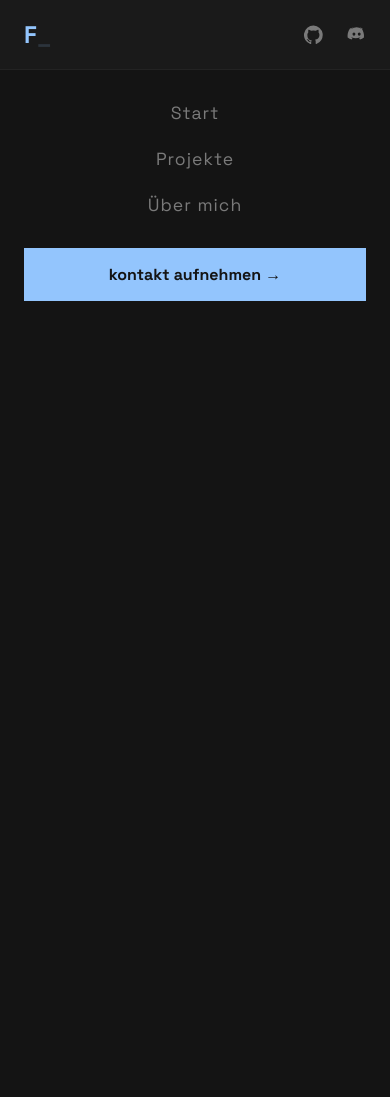
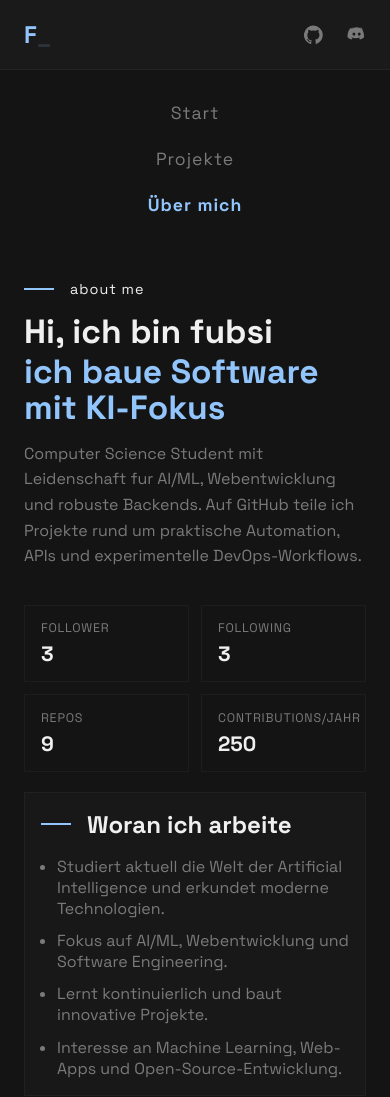
Before and after one commit to fubsi/fubsi-site, a Vue app in the folder frontend/: page /about in a window 390 px wide. Shown: the top 1097 px of the page. Before the commit the page ends 914 px from the top, so only its background shows below. Built offline with nearby package versions, Linux system fonts and the light colour scheme.

Commit message:
feat: add AboutView component and corresponding styles, update routing and navigation

```diff
--- /dev/null
+++ b/frontend/src/assets/about.css
@@ -0,0 +1,154 @@
+.about-page {
+  display: flex;
+  flex-direction: column;
+  gap: 1.25rem;
+  padding: 2rem 1.5rem;
+}
+
+.about-page .about-hero {
+  max-width: 72ch;
+}
+
+.about-page .tagline {
+  display: flex;
+  align-items: center;
+  gap: 1rem;
+  color: var(--text-white);
+  font-size: 0.9rem;
+  margin-bottom: 1rem;
+  letter-spacing: 1px;
+}
+
+.about-page .hero-title {
+  margin: 0;
+  display: flex;
+  flex-direction: column;
+  gap: 0.15em;
+  line-height: 1.05;
+  font-size: clamp(2.1rem, 6.4vw, 4.6rem);
+}
+
+.about-page .hero-copy {
+  color: var(--text-muted);
+  margin-top: 1rem;
+  font-size: 1rem;
+  line-height: 1.6;
+}
+
+.about-page .stats-grid {
+  display: grid;
+  grid-template-columns: repeat(2, minmax(0, 1fr));
+  gap: 0.75rem;
+}
+
+.about-page .stat-card {
+  border: 1px solid var(--grid-line);
+  background: color-mix(in srgb, var(--bg-sidebar) 0);
+  padding: 0.9rem 1rem;
+  box-sizing: border-box;
+}
+
+.about-page .stat-label {
+  display: block;
+  color: var(--text-muted);
+  font-size: 0.78rem;
+  letter-spacing: 0.06em;
+  text-transform: uppercase;
+  margin-bottom: 0.3rem;
+}
+
+.about-page .stat-card strong {
+  font-size: 1.3rem;
+  color: var(--text-white);
+}
+
+.about-page .about-grid {
+  display: grid;
+  grid-template-columns: 1fr;
+  gap: 1rem;
+}
+
+.about-page .panel {
+  border: 1px solid var(--grid-line);
+  background: color-mix(in srgb, var(--bg-sidebar) 94%, black 6%);
+  padding: 1rem;
+  box-sizing: border-box;
+}
+
+.about-page .point-list {
+  margin: 1rem 0 0;
+  padding-left: 1rem;
+  color: var(--text-muted);
+  display: grid;
+  gap: 0.7rem;
+}
+
+.about-page .link-list {
+  margin-top: 1rem;
+  display: flex;
+  flex-wrap: wrap;
+  gap: 0.7rem;
+}
+
+.about-page .link-list a,
+.about-page .project-item a {
+  color: var(--accent);
+  text-decoration: none;
+  border: 1px solid var(--accent);
+  padding: 0.4rem 0.65rem;
+  font-size: 0.84rem;
+  transition: background-color 0.2s ease, color 0.2s ease;
+}
+
+.about-page .link-list a:hover,
+.about-page .project-item a:hover {
+  background-color: var(--accent);
+  color: var(--bg-main);
+}
+
+.about-page .tech-badges {
+  margin-top: 1rem;
+}
+
+.about-page .project-list {
+  margin-top: 1rem;
+  display: grid;
+  gap: 0.8rem;
+}
+
+.about-page .project-item {
+  border: 1px solid var(--grid-line);
+  padding: 0.85rem;
+  box-sizing: border-box;
+}
+
+.about-page .project-item h3 {
+  margin: 0;
+  color: var(--text-white);
+  font-size: 1.05rem;
+}
+
+.about-page .project-item p {
+  margin: 0.45rem 0 0.8rem;
+  color: var(--text-muted);
+}
+
+@media (min-width: 768px) {
+  .about-page {
+    padding: 8vh 10vw 2rem;
+    gap: 1.5rem;
+  }
+
+  .about-page .stats-grid {
+    grid-template-columns: repeat(4, minmax(0, 1fr));
+  }
+
+  .about-page .about-grid {
+    grid-template-columns: 2fr 1fr;
+    gap: 1rem;
+  }
+
+  .about-page .panel {
+    padding: 1.2rem;
+  }
+}
--- /dev/null
+++ b/frontend/src/assets/home.css
@@ -0,0 +1,44 @@
+.hero-section {
+  flex-grow: 1;
+  display: flex;
+  flex-direction: column;
+  justify-content: center;
+  padding: 2rem 1.5rem;
+}
+
+.hero-section .tagline {
+  display: flex;
+  align-items: center;
+  gap: 1rem;
+  color: var(--text-white);
+  font-size: 0.9rem;
+  margin-bottom: 1.5rem;
+  letter-spacing: 1px;
+}
+
+.hero-section .hero-headline {
+  display: flex;
+  flex-direction: column;
+  align-items: flex-start;
+  gap: 0.1em;
+}
+
+.hero-section .hero-top-line {
+  display: flex;
+  flex-direction: column;
+  align-items: flex-start;
+  gap: 0.1em;
+}
+
+@media (min-width: 768px) {
+  .hero-section {
+    padding-left: 10vw;
+    padding-bottom: 10vh;
+  }
+
+  .hero-section .hero-top-line {
+    flex-direction: row;
+    align-items: center;
+    gap: 0.28em;
+  }
+}
--- /dev/null
+++ b/frontend/src/assets/projects.css
@@ -0,0 +1,13 @@
+.page-section {
+  display: flex;
+  flex-direction: column;
+  gap: 1.25rem;
+  padding: 2rem 1.5rem;
+}
+
+@media (min-width: 768px) {
+  .page-section {
+    padding: 10vh 10vw 2rem;
+    gap: 1.5rem;
+  }
+}
--- a/frontend/src/components/AppNav.vue
+++ b/frontend/src/components/AppNav.vue
@@ -8,7 +8,7 @@
         <router-link to="/projects">Projekte</router-link>
         <router-link to="/about">Über mich</router-link>
     </div>
-    <button class="cta-button">kontakt aufnehmen &rarr;</button>
+    <!--<button class="cta-button">kontakt aufnehmen &rarr;</button>-->
   </nav>
 </template>
 
--- a/frontend/src/router/index.js
+++ b/frontend/src/router/index.js
@@ -14,6 +14,11 @@ const router = createRouter({
       name: 'projects',
       // Lazy Loading: Wird erst geladen, wenn der User darauf klickt (besser für Performance)
       component: () => import('../views/ProjectsView.vue')
+    },
+    {
+      path: '/about',
+      name: 'about',
+      component: () => import('../views/AboutView.vue')
     }
   ]
 })
--- /dev/null
+++ b/frontend/src/views/AboutView.vue
@@ -0,0 +1,151 @@
+<script setup>
+import '../assets/about.css'
+
+const profile = {
+  name: 'fubsi',
+  headline: 'Computer Science Student',
+  followers: 3,
+  following: 3,
+  repositories: 9,
+  contributions: 250,
+  githubUrl: 'https://github.com/fubsi',
+  discordUrl: 'https://discordapp.com/users/170944308067696640'
+}
+
+const aboutPoints = [
+  'Studiert aktuell die Welt der Artificial Intelligence und erkundet moderne Technologien.',
+  'Fokus auf AI/ML, Webentwicklung und Software Engineering.',
+  'Lernt kontinuierlich und baut innovative Projekte.',
+  'Interesse an Machine Learning, Web-Apps und Open-Source-Entwicklung.'
+]
+
+const techStack = [
+  'Python',
+  'Java',
+  'JavaScript',
+  'HTML5',
+  'CSS3',
+  'LaTeX',
+  'Streamlit',
+  'Flask',
+  'PyTorch',
+  'Keras',
+  'NumPy',
+  'Pandas',
+  'Matplotlib',
+  'Git',
+  'GitHub',
+  'SQLite',
+  'Postman',
+  'Docker'
+]
+
+const featuredProjects = [
+  {
+    title: 'ppt-mcp',
+    summary: 'PowerPoint-Automation mit MCP und Python fur template-basierte Workflows.',
+    url: 'https://git.fubsi.win/ppt-mcp'
+  },
+  {
+    title: 'mobsys-crm-ai',
+    summary: 'AI-Komponente fur CRM-Workflows mit praxisnaher Python-Integration.',
+    url: 'https://git.fubsi.win/mobsys-crm-ai'
+  },
+  {
+    title: 'mobsys-backend-api',
+    summary: 'Python-Backend-API fur den Zugriff auf eine Cloud-Datenbank.',
+    url: 'https://git.fubsi.win/mobsys-backend-api'
+  },
+  {
+    title: 'hackpy_library',
+    summary: 'Lernorientiertes Python-Toolkit fur Ethical-Hacking-Ubungen und Labs.',
+    url: 'https://git.fubsi.win/hackpy_library'
+  }
+]
+</script>
+
+<template>
+  <section class="page-section about-page">
+    <header class="about-hero">
+      <div class="tagline">
+        <span class="decorative-line"></span> about me
+      </div>
+
+      <h1 class="hero-title">
+        <span class="text-white">Hi, ich bin {{ profile.name }}</span>
+        <span class="text-accent">ich baue Software mit KI-Fokus</span>
+      </h1>
+
+      <p class="hero-copy">
+        {{ profile.headline }} mit Leidenschaft fur AI/ML, Webentwicklung und robuste Backends.
+        Auf GitHub teile ich Projekte rund um praktische Automation, APIs und experimentelle DevOps-Workflows.
+      </p>
+    </header>
+
+    <section class="stats-grid" aria-label="GitHub Kennzahlen">
+      <article class="stat-card">
+        <span class="stat-label">Follower</span>
+        <strong>{{ profile.followers }}</strong>
+      </article>
+      <article class="stat-card">
+        <span class="stat-label">Following</span>
+        <strong>{{ profile.following }}</strong>
+      </article>
+      <article class="stat-card">
+        <span class="stat-label">Repos</span>
+        <strong>{{ profile.repositories }}</strong>
+      </article>
+      <article class="stat-card">
+        <span class="stat-label">Contributions/Jahr</span>
+        <strong>{{ profile.contributions }}</strong>
+      </article>
+    </section>
+
+    <section class="about-grid">
+      <article class="panel">
+        <div class="section-header">
+          <span class="decorative-line"></span>
+          <h2>Woran ich arbeite</h2>
+        </div>
+        <ul class="point-list">
+          <li v-for="point in aboutPoints" :key="point">{{ point }}</li>
+        </ul>
+      </article>
+
+      <article class="panel">
+        <div class="section-header">
+          <span class="decorative-line"></span>
+          <h2>Kontakte</h2>
+        </div>
+        <div class="link-list">
+          <a :href="profile.githubUrl" target="_blank" rel="noopener noreferrer">GitHub Profil</a>
+          <a :href="profile.discordUrl" target="_blank" rel="noopener noreferrer">Discord</a>
+        </div>
+      </article>
+    </section>
+
+    <section class="panel">
+      <div class="section-header">
+        <span class="decorative-line"></span>
+        <h2>Tech Stack</h2>
+      </div>
+      <ul class="badge-list tech-badges">
+        <li v-for="tech in techStack" :key="tech" class="badge">{{ tech }}</li>
+      </ul>
+    </section>
+
+    <section class="panel">
+      <div class="section-header">
+        <span class="decorative-line"></span>
+        <h2>Featured Projects</h2>
+      </div>
+      <div class="project-list">
+        <article v-for="project in featuredProjects" :key="project.title" class="project-item">
+          <h3>{{ project.title }}</h3>
+          <p>{{ project.summary }}</p>
+          <a :href="project.url" target="_blank" rel="noopener noreferrer">Repository ansehen</a>
+        </article>
+      </div>
+    </section>
+  </section>
+</template>
--- a/frontend/src/views/HomeView.vue
+++ b/frontend/src/views/HomeView.vue
@@ -1,3 +1,7 @@
+<script setup>
+import '../assets/home.css'
+</script>
+
 <template>
   <section class="hero-section">
     <div class="tagline">
@@ -13,50 +17,3 @@
     </h1>
   </section>
 </template>
-
-<style scoped>
-.hero-section {
-  flex-grow: 1;
-  display: flex;
-  flex-direction: column;
-  justify-content: center;
-  padding: 2rem 1.5rem;
-}
-
-.tagline {
-  display: flex;
-  align-items: center;
-  gap: 1rem;
-  color: var(--text-white);
-  font-size: 0.9rem;
-  margin-bottom: 1.5rem;
-  letter-spacing: 1px;
-}
-
-.hero-headline {
-  display: flex;
-  flex-direction: column;
-  align-items: flex-start;
-  gap: 0.1em;
-}
-
-.hero-top-line {
-  display: flex;
-  flex-direction: column;
-  align-items: flex-start;
-  gap: 0.1em;
-}
-
-@media (min-width: 768px) {
-  .hero-section {
-    padding-left: 10vw;
-    padding-bottom: 10vh;
-  }
-
-  .hero-top-line {
-    flex-direction: row;
-    align-items: center;
-    gap: 0.28em;
-  }
-}
-</style>
--- a/frontend/src/views/ProjectsView.vue
+++ b/frontend/src/views/ProjectsView.vue
@@ -1,5 +1,6 @@
 <script setup>
 import ProjectCard from '../components/ProjectCard.vue'
+import '../assets/projects.css'
 </script>
 
 <template>
@@ -22,19 +23,3 @@ import ProjectCard from '../components/ProjectCard.vue'
     />
   </section>
 </template>
-
-<style scoped>
-.page-section {
-  display: flex;
-  flex-direction: column;
-  gap: 1.25rem;
-  padding: 2rem 1.5rem;
-}
-
-@media (min-width: 768px) {
-  .page-section {
-    padding: 10vh 10vw 2rem;
-    gap: 1.5rem;
-  }
-}
-</style>
```
